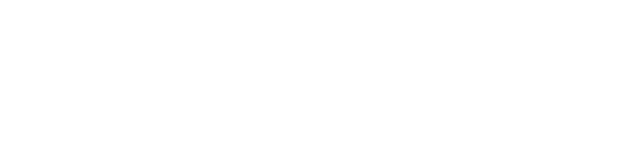
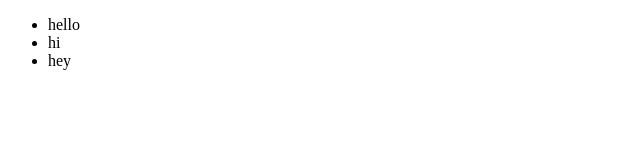
Before and after one commit to Karinahrens/group_test, a plain HTML site: page index.html in a window 1280 px wide. Shown: the whole page, without its empty margins (0-640 px from the left). Drawn offline with Linux system fonts and the light colour scheme.

Commit message:
added another

```diff
--- a/index.html
+++ b/index.html
@@ -7,5 +7,12 @@
 </head>
 <body>
 
+    <ul>
+
+        <li>hello</li>
+        <li>hi</li>
+        <li>hey</li>
+    </ul>
+
 </body>
 </html>
```
